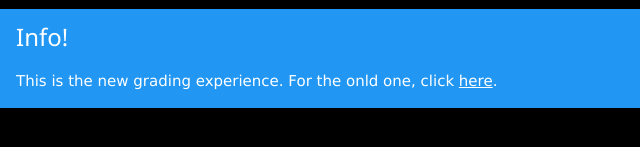
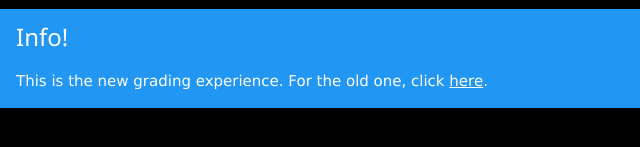
Before and after one commit to dariusjlukas/Web-Design-Class, a website: page index.html in a window 1280 px wide. Shown: the part 243-390 px from the top of the page, 0-640 px from the left. Drawn offline with Linux system fonts and the light colour scheme.

Commit message:
spelling error

```diff
--- a/index.html
+++ b/index.html
@@ -51,7 +51,7 @@
         <span onclick="this.parentElement.style.display='none'"
          class="w3-button w3-blue w3-large w3-display-topright">&times;</span>
         <h3>Info!</h3>
-        <p>This is the new grading experience. For the onld one, click <a href="https://main-page-37708.herokuapp.com/">here</a>.</p>
+        <p>This is the new grading experience. For the old one, click <a href="https://main-page-37708.herokuapp.com/">here</a>.</p>
     </div>
 
 
```
